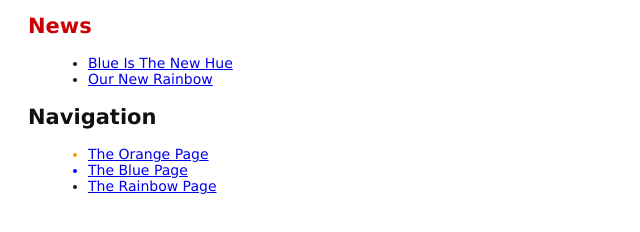
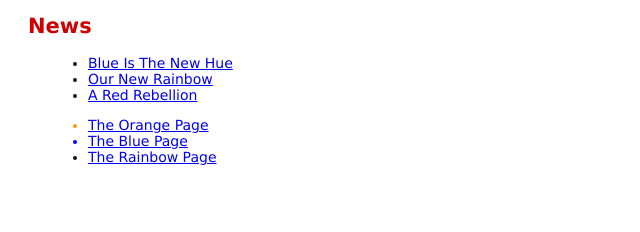
Before and after one commit to MathayoM/git_tutorial, a plain HTML site: page index.html in a window 1280 px wide. Shown: the part 118-350 px from the top of the page, without its empty margins (0-640 px from the left). Drawn offline with Linux system fonts and the light colour scheme.

Commit message:
Add 2nd news item to index page

```diff
--- a/index.html
+++ b/index.html
@@ -13,8 +13,8 @@
 <ul>
   <li><a href="news-1.html">Blue Is The New Hue</a></li>
   <li><a href="rainbow.html">Our New Rainbow</a></li>
+  <li><a href="news-2.html">A Red Rebellion</a></li>
 </ul>
-  <h2>Navigation</h2>
 <ul>
   <li style="color: #F90">
     <a href="orange.html">The Orange Page</a>
```
